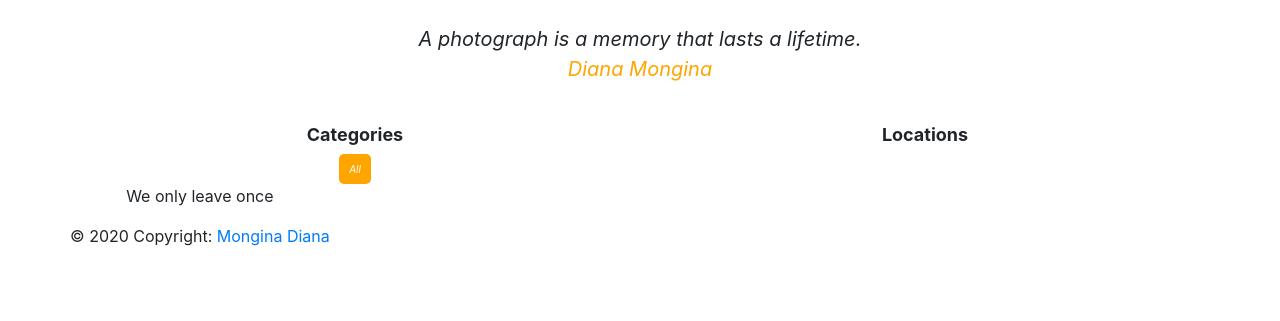
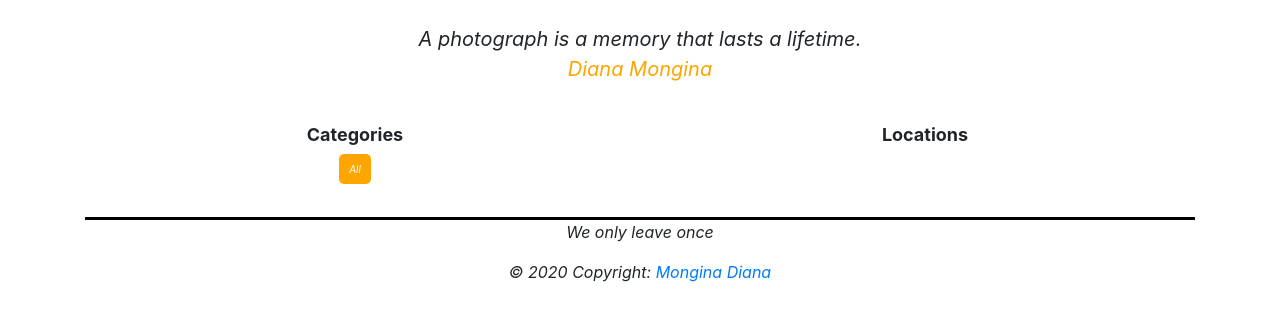
Before and after one commit to monginadiana/My-gallery, a Django app: page / in a window 1280 px wide. Shown: the part 56-377 px from the top of the page. Run offline with Django 3.2, Linux system fonts and the light colour scheme; data that the repository does not hold is empty; some libraries are stand-ins or nearby versions.

Commit message:
addition of the footer in our index.html and css file

```diff
--- a/media/static/css/media.css
+++ b/media/static/css/media.css
@@ -72,8 +72,8 @@
 }
 
 .footer {
-  position: static;
-  bottom: 0px;
   margin-top: 3%;
   margin-bottom: 2%;
+  border-top: 3px solid black;
+  font-style: italic;
 }
--- a/media/templates/all-media/index.html
+++ b/media/templates/all-media/index.html
@@ -59,11 +59,12 @@
 
             {% endfor %}
         </div>
-        <div>
+
+
+    </div>
+    <div class="footer">
         <p>We only leave once</p>
         <p>© 2020 Copyright: <a href="https://github.com/monginadiana" target="_blank">Mongina Diana</a></p>
-        </div>
-
     </div>
     </div>
 
```
